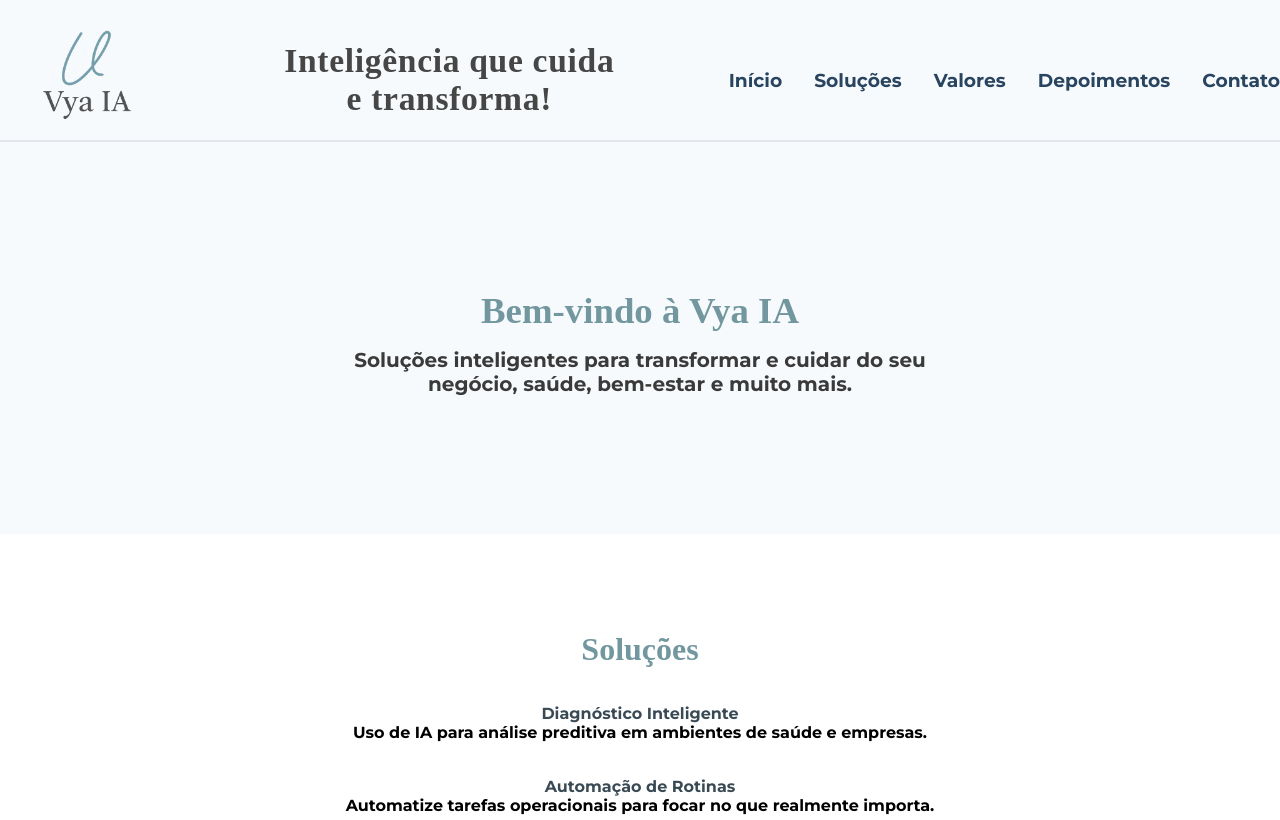
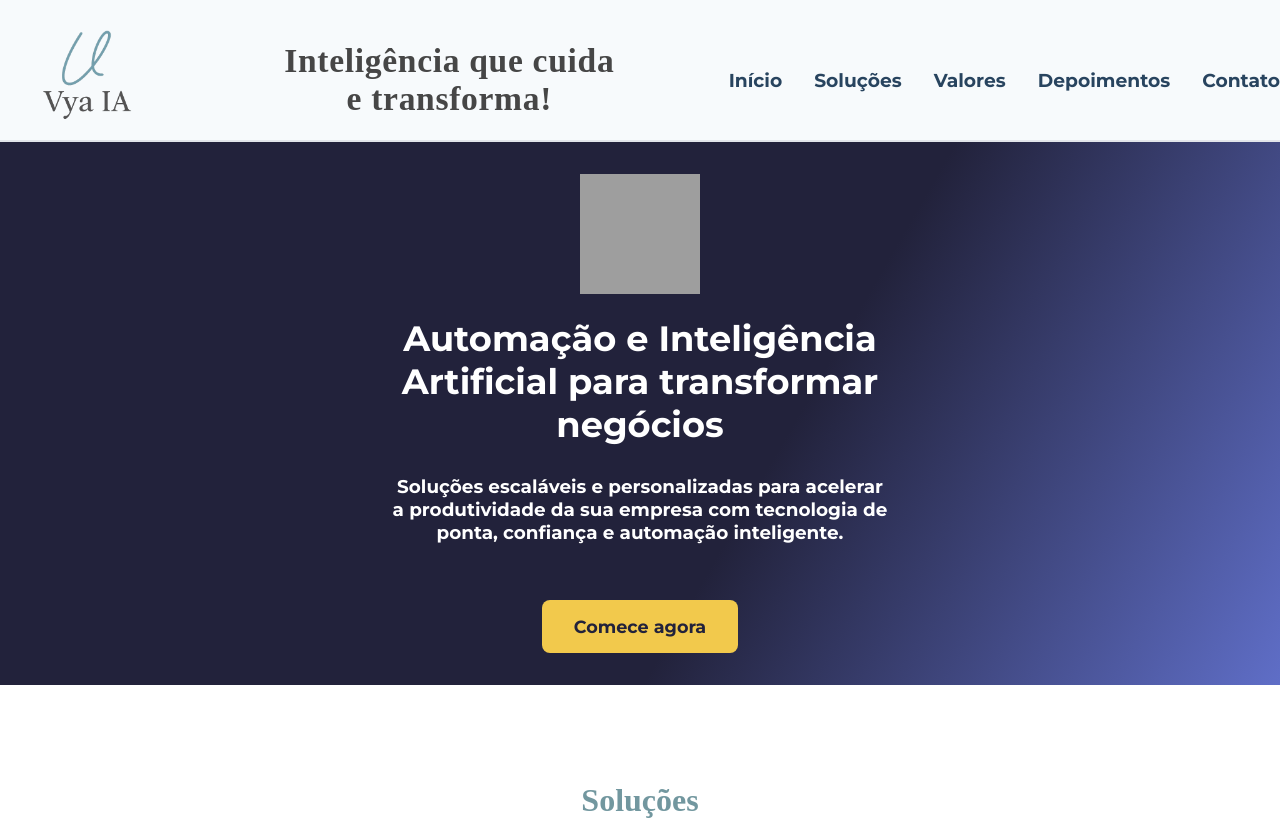
Before and after one commit to LindebergSabreu/vyaia, a Next.js app: page / in a window 1280 px wide. Shown: the top 820 px of the page. Built offline with nearby package versions, Linux system fonts and the light colour scheme; grey boxes are pictures that could not be loaded.

Commit message:
Update Hero.tsx

```diff
--- a/app/components/Hero.tsx
+++ b/app/components/Hero.tsx
@@ -1,35 +1,63 @@
+// app/components/Hero.tsx
+
+import Image from 'next/image'
+import logo from '/public/logo.jpg' // ajuste para o caminho real do seu logo
+
 export default function Hero() {
   return (
-    <section id="topo" style={{
-      width: "100%",
-      minHeight: "320px",
-      display: "flex",
-      flexDirection: "column",
-      alignItems: "center",
-      justifyContent: "center",
-      background: "#f7fafc",
-      padding: "40px 0 32px 0"
-    }}>
-      <h2 style={{
-        fontFamily: "'Playfair Display', serif",
-        fontWeight: 700,
-        fontSize: "2.3rem",
-        color: "#72979F",
-        marginBottom: "16px",
-        marginTop: 0,
-        textAlign: "center"
-      }}>
-        Bem-vindo à Vya IA
-      </h2>
-      <p style={{
-        maxWidth: "600px",
-        color: "#3a3a3a",
-        fontSize: "1.25rem",
-        textAlign: "center",
-        margin: 0
-      }}>
-        Soluções inteligentes para transformar e cuidar do seu negócio, saúde, bem-estar e muito mais.
-      </p>
+    <section className="hero-section">
+      <div className="container">
+        <Image src={logo} alt="VYA IA Logo" width={120} height={120} priority />
+        <h1>Automação e Inteligência Artificial para transformar negócios</h1>
+        <p>
+          Soluções escaláveis e personalizadas para acelerar a produtividade da sua empresa com tecnologia de ponta, confiança e automação inteligente.
+        </p>
+        <a href="#contato" className="cta-btn">
+          Comece agora
+        </a>
+      </div>
+      {/* Decoração opcional para reforço do branding */}
+      <style jsx>{`
+        .hero-section {
+          display: flex;
+          align-items: center;
+          justify-content: center;
+          min-height: 60vh;
+          background: linear-gradient(120deg, #22223b 60%, #5f6ec7 100%);
+          text-align: center;
+          color: #fff;
+        }
+        .container {
+          padding: 2rem;
+          max-width: 500px;
+          margin: auto;
+        }
+        .cta-btn {
+          display: inline-block;
+          background: #f2c94c;
+          color: #22223b;
+          font-weight: bold;
+          border-radius: 8px;
+          padding: 1rem 2rem;
+          margin-top: 2rem;
+          font-size: 1.1rem;
+          text-decoration: none;
+          transition: background 0.2s;
+        }
+        .cta-btn:hover {
+          background: #fcb900;
+        }
+        h1 {
+          font-size: 2.2rem;
+          margin-top: 1.2rem;
+        }
+        p {
+          font-size: 1.15rem;
+          margin-top: 1rem;
+          margin-bottom: 1.5rem;
+        }
+      `}
+      </style>
     </section>
   );
 }
```
